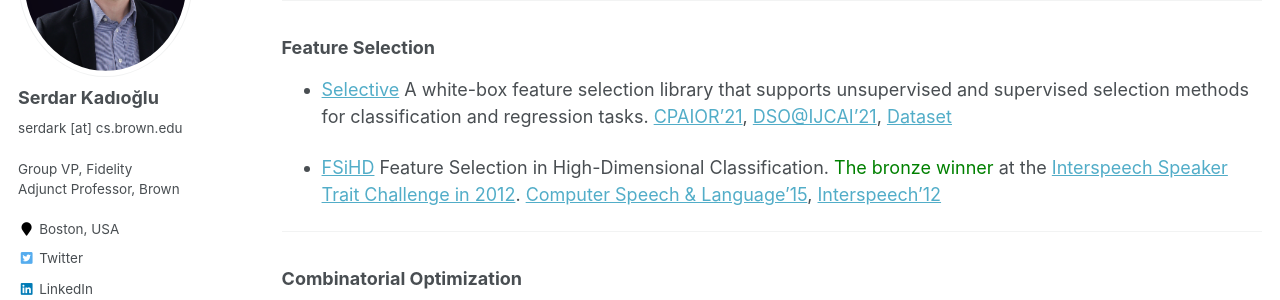
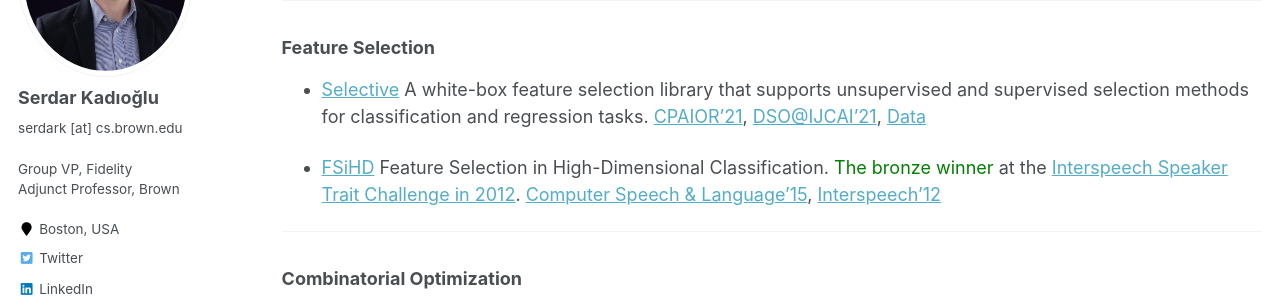
Before and after one commit to skadio/skadio.github.io, a Jekyll site: the page built from _pages/software.md, in a window 1280 px wide and 900 px high, scrolled down 731 px. Shown: the part 154-454 px from the top of the window. Built offline with Jekyll 4.4.1, drawn with Linux system fonts in a browser that asks for light colours.

Commit message:
Update software.md

```diff
--- a/_pages/software.md
+++ b/_pages/software.md
@@ -35,7 +35,7 @@ author_profile: true
 
 ### Feature Selection
 
-- [Selective](https://github.com/fidelity/selective) A white-box feature selection library that supports unsupervised and supervised selection methods for classification and regression tasks. [CPAIOR'21](https://link.springer.com/chapter/10.1007/978-3-030-78230-6_27), [DSO@IJCAI'21](https://arxiv.org/abs/2112.03105), [Dataset](https://huggingface.co/datasets/skadio/optimized_item_selection)
+- [Selective](https://github.com/fidelity/selective) A white-box feature selection library that supports unsupervised and supervised selection methods for classification and regression tasks. [CPAIOR'21](https://link.springer.com/chapter/10.1007/978-3-030-78230-6_27), [DSO@IJCAI'21](https://arxiv.org/abs/2112.03105), [Data](https://huggingface.co/datasets/skadio/optimized_item_selection)
 
 - [FSiHD](http://users.spa.aalto.fi/jpohjala/featureselection/) Feature Selection in High-Dimensional Classification. <span style="color:green">The bronze winner</span> at the [Interspeech Speaker Trait Challenge in 2012](http://www5.informatik.uni-erlangen.de/Forschung/Publikationen/2012/Schuller12-TI2.pdf). [Computer Speech & Language'15](https://www.sciencedirect.com/science/article/abs/pii/S0885230813001113), [Interspeech'12](https://users.aalto.fi/~jpohjala/publications/is12stc.pdf)
 
```
